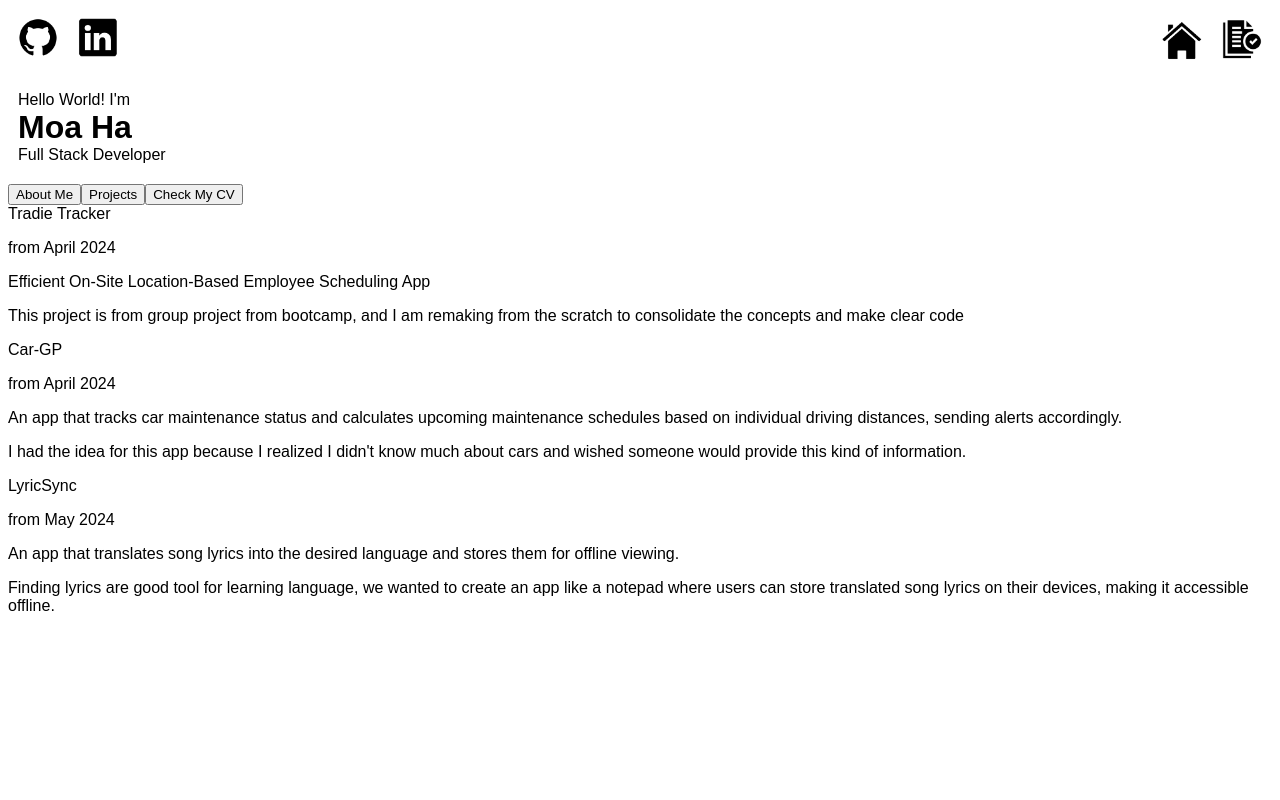
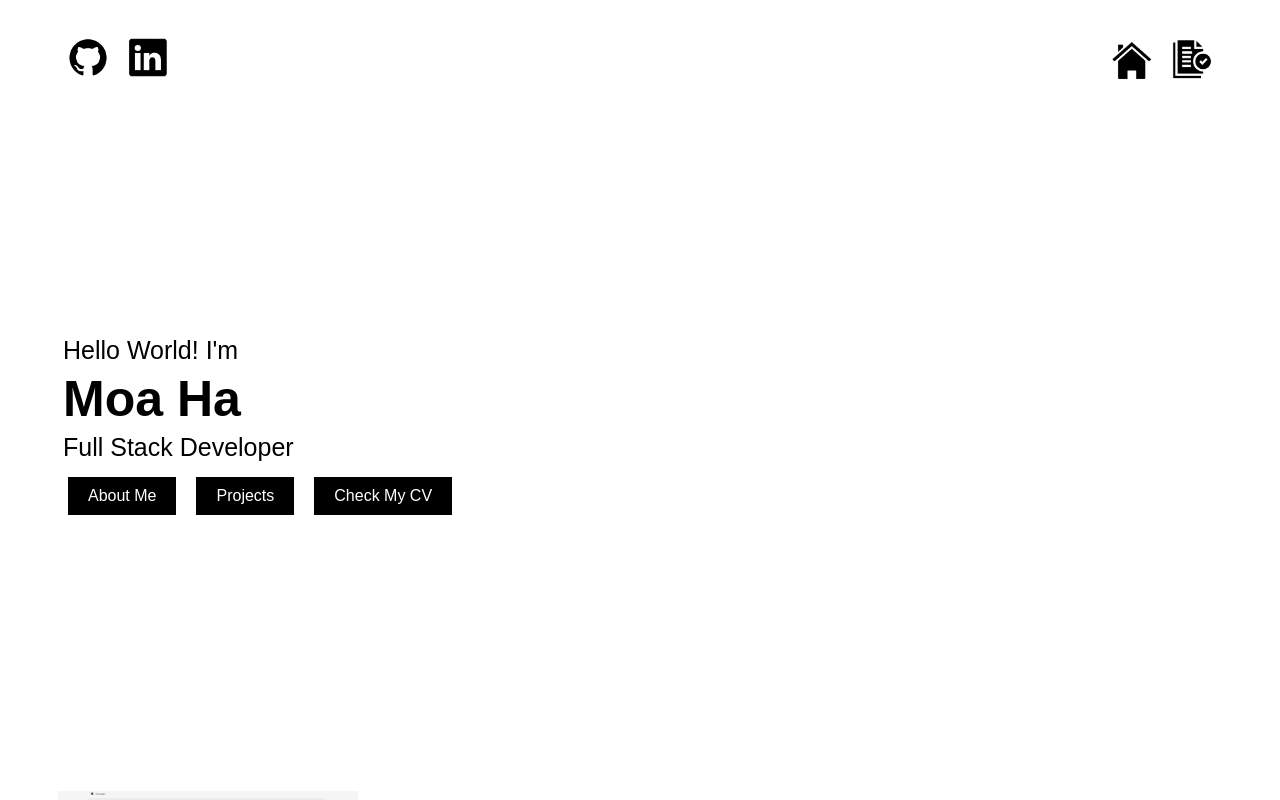
Before and after one commit to moa-ha/moa-ha.github.io, a React (Vite) app: page / in a window 1280 px wide. Shown: the top 800 px of the page. Built offline with nearby package versions, Linux system fonts and the light colour scheme; the HTML template or start-up script is replaced by a standard one.

Commit message:
start styling

```diff
--- a/src/Home.tsx
+++ b/src/Home.tsx
@@ -6,10 +6,10 @@ function Home() {
           <p className="small-gap">Hello World! I'm </p>
           <h1 className="small-gap">Moa Ha</h1>
           <p className="small-gap">Full Stack Developer</p>
+          <button className="button">About Me</button>
+          <button className="button">Projects</button>
+          <button className="button">Check My CV</button>
         </div>
-        <button>About Me</button>
-        <button>Projects</button>
-        <button>Check My CV</button>
       </div>
     </>
   )
--- a/src/NavBar.tsx
+++ b/src/NavBar.tsx
@@ -8,12 +8,20 @@ function NavBar() {
     <>
       <div className="container">
         <span>
-          <img src={github} alt="github" className="icon" />
-          <img src={linkedin} alt="linkedin" className="icon" />
+          <a href="https://github.com/moa-ha" target="blank">
+            <img src={github} alt="github" className="icon" />
+          </a>
+          <a href="https://www.linkedin.com/in/moa-ha" target="blank">
+            <img src={linkedin} alt="linkedin" className="icon" />
+          </a>
         </span>
         <span className="nav-right">
-          <img src={home} alt="home" className="icon" />
-          <img src={projects} alt="projects" className="icon" />
+          <a href="https://github.com/moa-ha" target="blank">
+            <img src={home} alt="home" className="icon" />
+          </a>
+          <a href="https://github.com/moa-ha" target="blank">
+            <img src={projects} alt="projects" className="icon" />
+          </a>
         </span>
       </div>
     </>
--- a/src/Projects.tsx
+++ b/src/Projects.tsx
@@ -1,8 +1,15 @@
+import tradietracker from './image/tradie-tracker.png'
+
 function Projects() {
   return (
     <>
       <div className="container">
-        <div>
+        <div className="project">
+          <img
+            src={tradietracker}
+            alt="Tradie Tracker Wireframe"
+            className="wire-frame"
+          />
           Tradie Tracker<p>from April 2024</p>
           <p>Efficient On-Site Location-Based Employee Scheduling App</p>
           <p>
@@ -10,7 +17,7 @@ function Projects() {
             from the scratch to consolidate the concepts and make clear code
           </p>
         </div>
-        <div>
+        <div className="project">
           Car-GP<p> from April 2024</p>
           <p>
             An app that tracks car maintenance status and calculates upcoming
@@ -23,7 +30,7 @@ function Projects() {
             information.
           </p>
         </div>
-        <div>
+        <div className="project">
           LyricSync<p>from May 2024</p>
           <p>
             An app that translates song lyrics into the desired language and
--- a/src/style/main.css
+++ b/src/style/main.css
@@ -1,19 +1,56 @@
 .container {
   font-family: sans-serif;
+  padding: 20px 50px;
 }
+
+/* NavBar */
 
 .icon {
   width: 40px;
   margin: 10px;
 }
 
+/* .icon:hover {
+  background-color: #54dfd8;
+  color: white;
+} */
+
 .nav-right {
   float: right;
 }
 
+/* Home */
+
 .home {
-  padding: 20px 10px;
+  padding-top: 200px;
+  font-size: 25px;
+  height: 400px;
 }
 .small-gap {
-  margin: 0px;
+  margin: 5px;
 }
+
+.button {
+  background-color: black;
+  color: white;
+  border: none;
+  padding: 10px 20px;
+  margin: 10px;
+  font-size: 16px;
+  cursor: pointer;
+  transition: background-color 0.3s, color 0.3s;
+}
+
+.button:hover {
+  background-color: #54dfd8;
+  color: white;
+}
+
+/* Projects */
+
+.project {
+  padding: 20px 0px;
+}
+.wire-frame {
+  width: 300px;
+}
```
Also changed, not shown: src/image/tradie-tracker.png (added).
